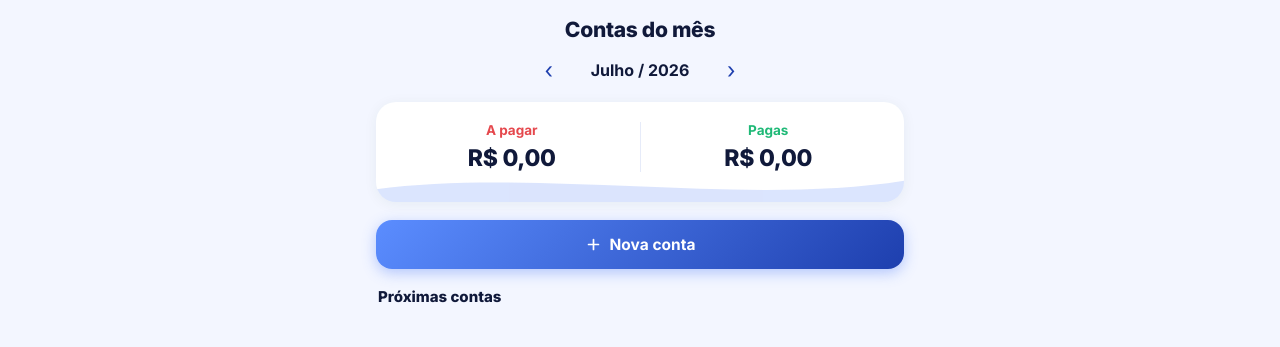
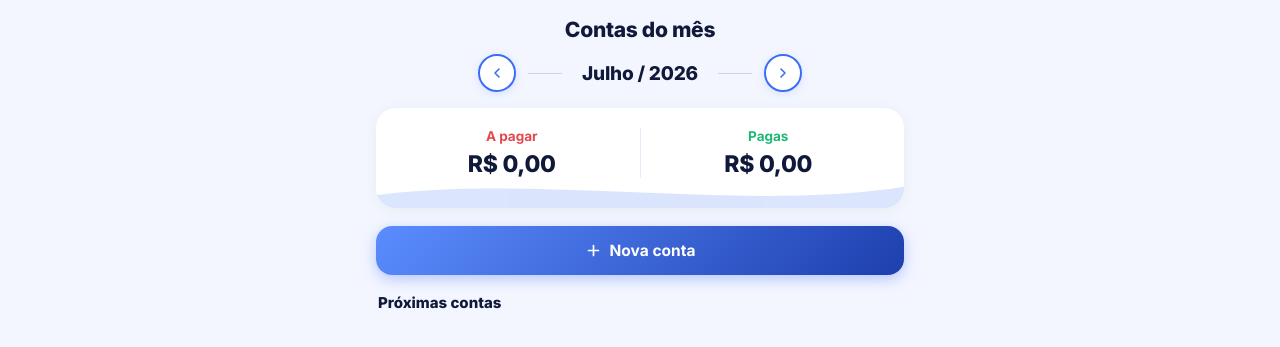
Before and after one commit to barbatti2/fincontrol-app, a plain HTML site: page public/index.html in a window 1280 px wide. Shown: the part 79-426 px from the top of the page. Drawn offline with Linux system fonts and the light colour scheme; no server answers.

Commit message:
Update index.html

```diff
--- a/public/index.html
+++ b/public/index.html
@@ -84,15 +84,19 @@
 
   /* ---------- Month nav ---------- */
   .month-nav{
-    display:flex; align-items:center; justify-content:center; gap:18px; margin-bottom:16px;
+    display:flex; align-items:center; justify-content:center; gap:0; margin-bottom:16px;
   }
   .month-nav button{
-    background:none;border:none;color:var(--primary-dark);font-size:22px;cursor:pointer;
-    width:32px;height:32px;display:flex;align-items:center;justify-content:center;
+    background:#fff; border:2px solid var(--primary); color:var(--primary);
+    width:38px; height:38px; border-radius:50%; cursor:pointer; flex-shrink:0;
+    display:flex; align-items:center; justify-content:center;
+    box-shadow:0 2px 8px rgba(59,110,246,.15);
   }
+  .month-nav button:active{ background:var(--primary-light); }
+  .month-nav .connector{ width:34px; height:1px; background:#c9d4ec; margin:0 12px; }
   .month-nav .label{
-    font-weight:700; font-size:16px; color:var(--text); position:relative; cursor:pointer;
-    padding:4px 8px;
+    font-weight:800; font-size:19px; color:var(--text); position:relative; cursor:pointer;
+    padding:4px 8px; letter-spacing:-.2px;
   }
   .month-nav input[type="month"]{ position:absolute; inset:0; opacity:0; cursor:pointer; }
 
@@ -292,12 +296,18 @@
   <section id="viewMonth">
     <h1 class="page-title">Contas do mês</h1>
     <div class="month-nav">
-      <button id="prevMonth" aria-label="Mês anterior">‹</button>
+      <button id="prevMonth" aria-label="Mês anterior">
+        <svg width="16" height="16" viewBox="0 0 24 24" fill="none" stroke="currentColor" stroke-width="2.4" stroke-linecap="round" stroke-linejoin="round"><path d="M15 18l-6-6 6-6"/></svg>
+      </button>
+      <span class="connector"></span>
       <div class="label" id="monthLabelWrap">
         <span id="monthLabel">Julho / 2026</span>
         <input type="month" id="monthPicker">
       </div>
-      <button id="nextMonth" aria-label="Próximo mês">›</button>
+      <span class="connector"></span>
+      <button id="nextMonth" aria-label="Próximo mês">
+        <svg width="16" height="16" viewBox="0 0 24 24" fill="none" stroke="currentColor" stroke-width="2.4" stroke-linecap="round" stroke-linejoin="round"><path d="M9 18l6-6-6-6"/></svg>
+      </button>
     </div>
 
     <div class="summary-card">
```
